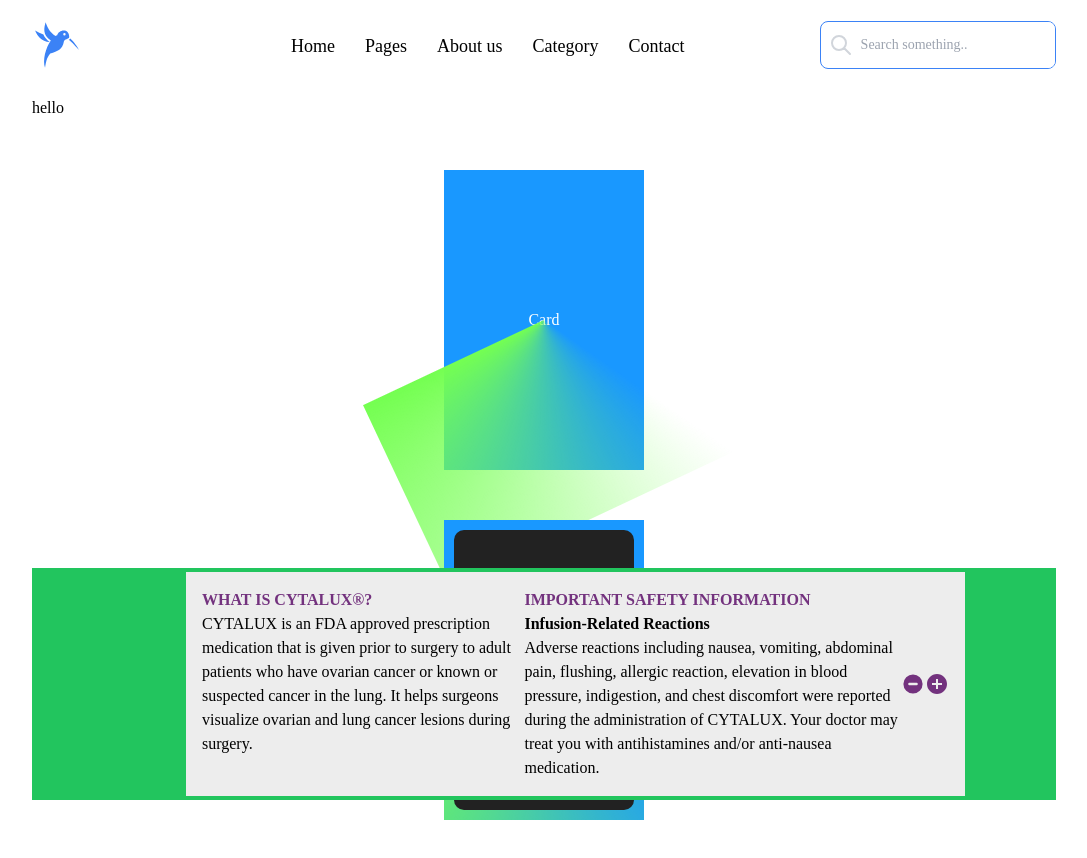
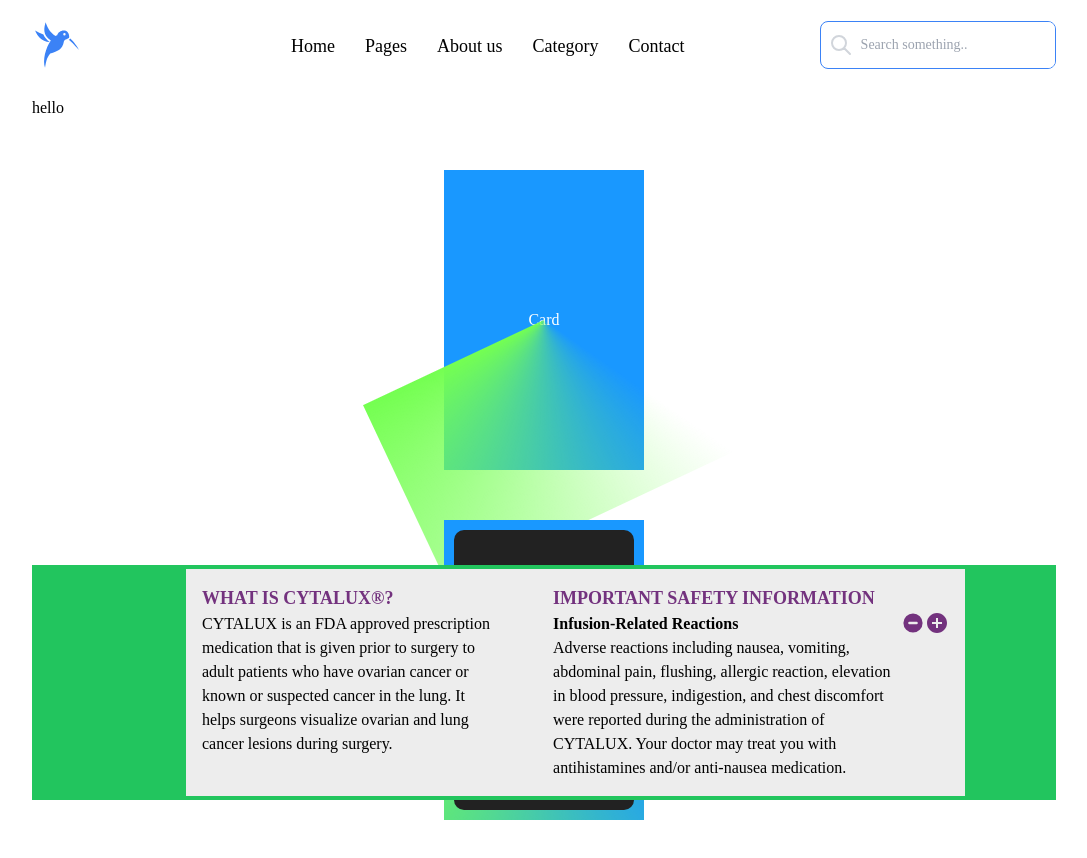
Before and after one commit to Raihanhn/Dynamic_Popup, a Next.js app: page / in a window 1280 px wide. Both pictures are taken after a click on the button 1033 px from the left and 768 px from the top of the page. Shown: the top 858 px of the page, without its empty margins (96-1183 px from the left). Built offline with nearby package versions, Linux system fonts and the light colour scheme.

Commit message:
model3 scrollbar added

```diff
--- a/app/components/NewsTicker2/Modem/PopupModem.tsx
+++ b/app/components/NewsTicker2/Modem/PopupModem.tsx
@@ -32,7 +32,7 @@
               </div>
             ) : currentState === "model3" ? (
               <div className="flex justify-between ">
-                <div className=" leading-[26px] ">
+                <div className=" leading-[30px] mt-[20px] mb-[20px] ml-[100px] mr-[70px] overflow-y-auto h-[700px] ">
                   {/* <p className="text-[12px] md:text-[12px] lg:text-[16px] xl:text-[18px] font-semibold  text-[#73327E]"> */}
                   <p className=" font-semibold  text-[#73327E]">
                     {" "}
@@ -108,7 +108,7 @@
                   <p>See full Prescribing Information for more details</p>
                 </div>
                 <button
-                  className="text-[#73327E] text-xl font-semibold "
+                  className="text-[#73327E] text-xl font-semibold mt-[-680px] "
                   onClick={() => setCurrentState("Sign Up")}
                 >
                   <HiMinusCircle className=" w-6 h-6 " />
@@ -116,8 +116,8 @@
               </div>
             ) : (
               <div className="flex">
-                <div className="">
-                  <p className="text-[#73327E] text-[16px] font-semibold ">
+                <div className=" pr-[53px] ">
+                  <p className="text-[#73327E] text-[18px] font-semibold ">
                     {" "}
                     WHAT IS CYTALUX®?
                   </p>
@@ -130,7 +130,7 @@
                   </p>
                 </div>
                 <div className="">
-                  <p className="text-[#73327E] text-[16px] font-semibold">
+                  <p className="text-[#73327E] text-[18px] font-semibold">
                     {" "}
                     IMPORTANT SAFETY INFORMATION
                   </p>
@@ -143,7 +143,7 @@
                     and/or anti-nausea medication.
                   </p>
                 </div>
-                <div className="flex">
+                <div className="flex mt-[-120px] ">
                   <button
                     className="text-[#73327E] text-xl font-semibold "
                     onClick={() => setCurrentState("Login")}
```
